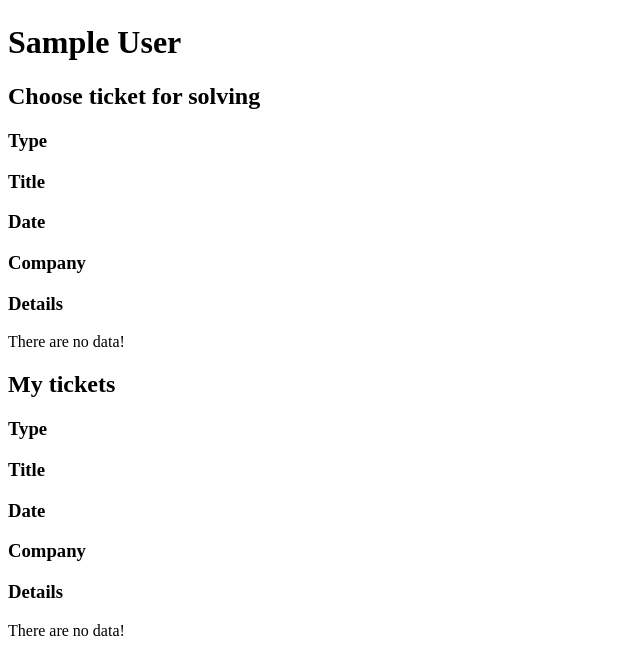
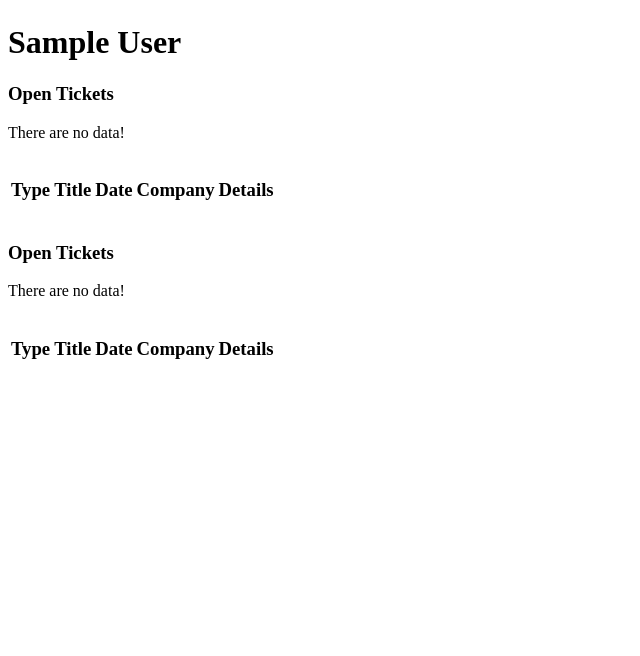
Before and after one commit to CostaHiripis/Project2, a PHP site: page /index.php?page=AdminSolveTickets in a window 1280 px wide. Shown: the part 917-1573 px from the top of the page, without its empty margins (0-640 px from the left). After the commit the page ends 1276 px from the top, so only its background shows below. Run offline with PHP 8.4, Linux system fonts and the light colour scheme; the visitor is signed in with stand-in values (Sample User, id 1); data that the repository does not hold is empty; some libraries are stand-ins or nearby versions.

Commit message:
Robert Murcsek
Admin css

```diff
--- a/pages/AdminSolveTickets.php
+++ b/pages/AdminSolveTickets.php
@@ -7,22 +7,24 @@
             <h1 id='userName'><?php echo $_SESSION['name']; ?></h1>
         </div>
     </div>
-    <div class="SolveTickets" id="effectblue">
-        <div class="SolveTicketsHeader" id="effectteal">
-            <h2>Choose ticket for solving</h2>
-            <div class="rSolveTicket">
-                <div class='Solvetype'><h3>Type</h3></div>
-                <div class='Solvetitle'><h3>Title</h3></div>
-                <div class='Solvedate'><h3>Date</h3></div>
-                <div class='Solvecompany'><h3>Company</h3></div>
-                <div class='Solvedetails'><h3>Details</h3></div>
-            </div>
+    <div class="BgTickets" id="effectblue">
+        <div class="adminSummary" id="effectteal">
+            <h3 id="h3summ">Open Tickets</h3>
         </div>
+        <table>
+        <tr class=tableH id="effectblue">
+          <th><h3>Type</h3></th>
+          <th><h3>Title</h3></th>
+          <th><h3>Date</h3></th>
+          <th><h3>Company</h3></th>
+          <th><h3>Details</h3></th>
+        </tr>
+        <div class="TicketsBody">
         <?php
         $TableName = 'ticket';
         include 'connect.php';
         $query = "SELECT TicketID, Title, Opening_Date, Type, employee.Company_Name FROM " . $TableName . "
-			 JOIN employee ON ticket.UserID = employee.UserID  WHERE Status = ?";
+			   JOIN employee ON ticket.UserID = employee.UserID  WHERE Status = ?";
         if ($stmt = mysqli_prepare($conn, $query)) {
             $status = 'Sent';
             mysqli_stmt_bind_param($stmt, 's', $status);
@@ -34,13 +36,13 @@
                 } else {
                     while (mysqli_stmt_fetch($stmt)) {
                         ?>
-                        <div class="SolveTicket" id="effectlblue">
-                            <div class='Solvetype'><p><?php echo $type; ?></p></div>
-                            <div class='Solvetitle'><p><?php echo $title; ?></p></div>
-                            <div class='Solvedate'><p><?php echo $date; ?></p></div>
-                            <div class='Solvecompany'><p><?php echo $company; ?></p></div>
-                            <div class='Solvedetails'><p><?php echo "<a href='index.php?page33=AdminMessage.php-" . $id . "'>Details</a>" ?></p></div>
-                        </div>
+                          <tr class="STicket" id="effectlblue">
+                            <td><p><?php echo $type; ?></p></td>
+                            <td><p><?php echo $title; ?></p></td>
+                            <td><p><?php echo $date; ?></p></td>
+                            <td><p><?php echo $company; ?></p></td>
+                            <td><p><?php echo "<a href='index.php?page33=AdminMessage.php-" . $id . "'>Details</a>" ?></p></td>
+                          </tr>
                         <?php
                     }
                 }
@@ -52,18 +54,22 @@
         }
         mysqli_stmt_close($stmt);
         ?>
+        </div>
+      </table>
     </div>
-    <div class="SolveTickets" id="effectblue">
-        <div class="SolveTicketsHeader" id="effectteal">
-            <h2>My tickets</h2>
-            <div class="rSolveTicket">
-                <div class='Solvetype'><h3>Type</h3></div>
-                <div class='Solvetitle'><h3>Title</h3></div>
-                <div class='Solvedate'><h3>Date</h3></div>
-                <div class='Solvecompany'><h3>Company</h3></div>
-                <div class='Solvedetails'><h3>Details</h3></div>
-            </div>
+    <div class="BgTickets solvedT" id="effectblue">
+        <div class="adminSummary" id="effectteal">
+            <h3 id="h3summ">Open Tickets</h3>
         </div>
+        <table>
+        <tr class=tableH id="effectblue">
+          <th><h3>Type</h3></th>
+          <th><h3>Title</h3></th>
+          <th><h3>Date</h3></th>
+          <th><h3>Company</h3></th>
+          <th><h3>Details</h3></th>
+        </tr>
+        <div class="TicketsBody">
         <?php
         $TableName = 'ticket';
         $query = "SELECT TicketID, Title, Opening_Date, Type, employee.Company_Name FROM " . $TableName . "
@@ -81,13 +87,13 @@
                 } else {
                     while (mysqli_stmt_fetch($stmt)) {
                         ?>
-                        <div class="SolveTicket" id="effectlblue">
-                            <div class='Solvetype'><p><?php echo $type; ?></p></div>
-                            <div class='Solvetitle'><p><?php echo $title; ?></p></div>
-                            <div class='Solvedate'><p><?php echo $date; ?></p></div>
-                            <div class='Solvecompany'><p><?php echo $company; ?></p></div>
-                            <div class='Solvedetails'><p><?php echo "<a href='index.php?page33=AdminMessage.php-" . $id . "'>Details</a>" ?></p></div>
-                        </div>
+                        <tr class="solved" id="effectlblue">
+                          <td><p><?php echo $type; ?></p></td>
+                          <td><p><?php echo $title; ?></p></td>
+                          <td><p><?php echo $date; ?></p></td>
+                          <td><p><?php echo $company; ?></p></td>
+                          <td><p><?php echo "<a href='index.php?page33=AdminMessage.php-" . $id . "'>Details</a>" ?></p></td>
+                        </tr>
                         <?php
                     }
                 }
@@ -100,5 +106,7 @@
         mysqli_stmt_close($stmt);
         mysqli_close($conn);
         ?>
+      </div>
+      </table>
     </div>
 </div>
--- a/pages/index.php
+++ b/pages/index.php
@@ -6,8 +6,9 @@
         <meta name="viewport" content="width=device-width, initial-scale=1.0">
         <meta http-equiv="X-UA-Compatible" content="ie=edge">
 		<title>Stenden HelpDesk</title>
-        <link rel="stylesheet" type="text/css" href="../CSS/loginstyle.css?<?php echo time();?>">
-		<link rel="stylesheet" type="text/css" href="../CSS/boxstyle.css?<?php echo time();?>">
+        <link rel="stylesheet" type="text/css" href="../CSS/loginstyle.css">
+		<link rel="stylesheet" type="text/css" href="../CSS/boxstyle.css">
+    <link rel="stylesheet" type="text/css" href="../CSS/Admin.css">
 		<script class="jsbin" src="http://ajax.googleapis.com/ajax/libs/jquery/1/jquery.min.js"></script>
 		<script class="jsbin" src="http://ajax.googleapis.com/ajax/libs/jqueryui/1.8.0/jquery-ui.min.js"></script>
 		<script type="text/javascript" src="script.js"></script>
```
Also changed, not shown: CSS/Admin.css (added, +71 -0 lines), pages/AdminSummaryTickets.php (+15 -19 lines), pages/SecurityRegister.php (+10 -10 lines), pages/lib.php (+11 -11 lines), avatar/Murcsek-Robert/33+james+milan+found+decapitated+however+the+coroner+_f8c083168c43dd0ad86f82121268ad04.jpg (added), avatar/Wairen-D/23154833_1996958837255113_772845872391892037_o.jpg (added).
